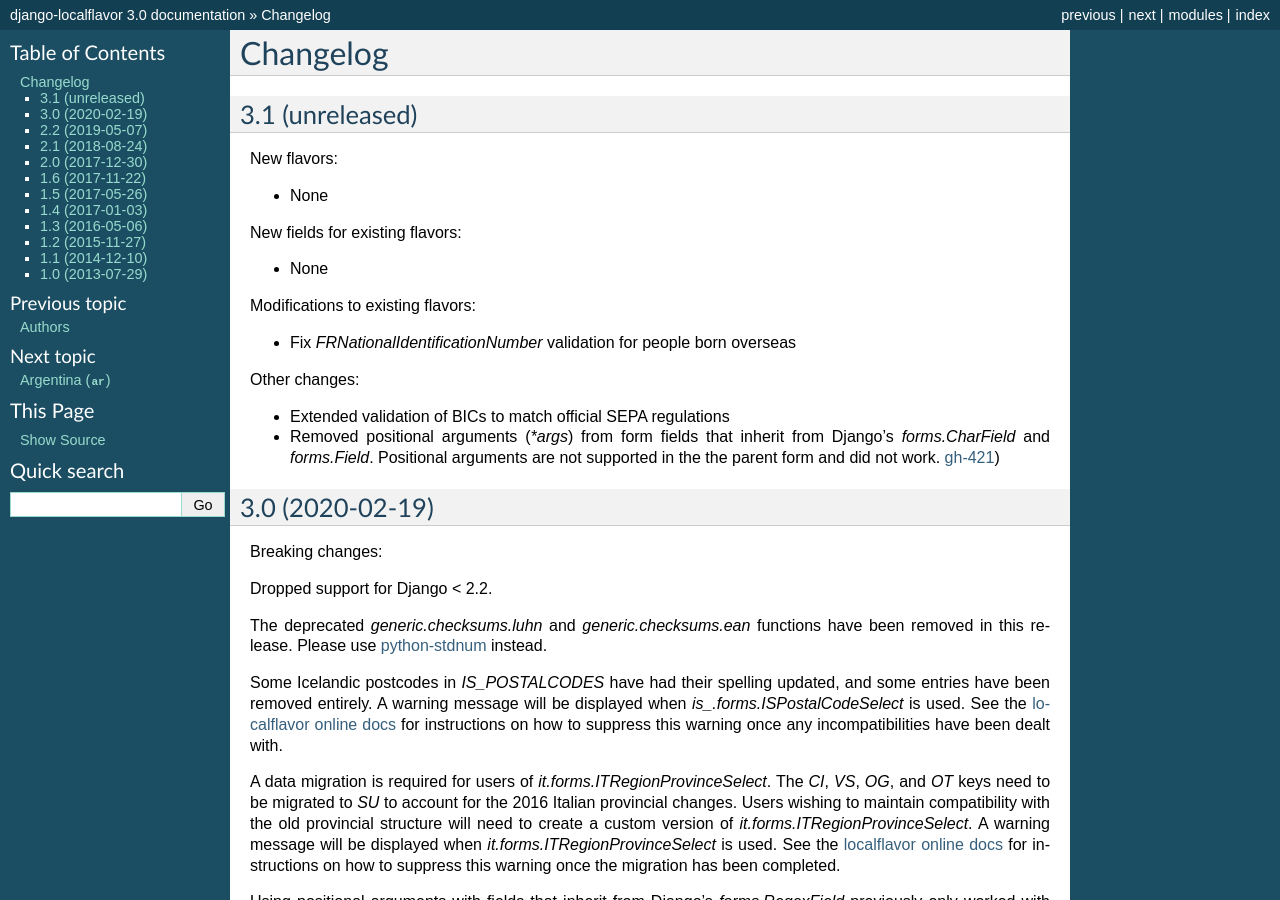
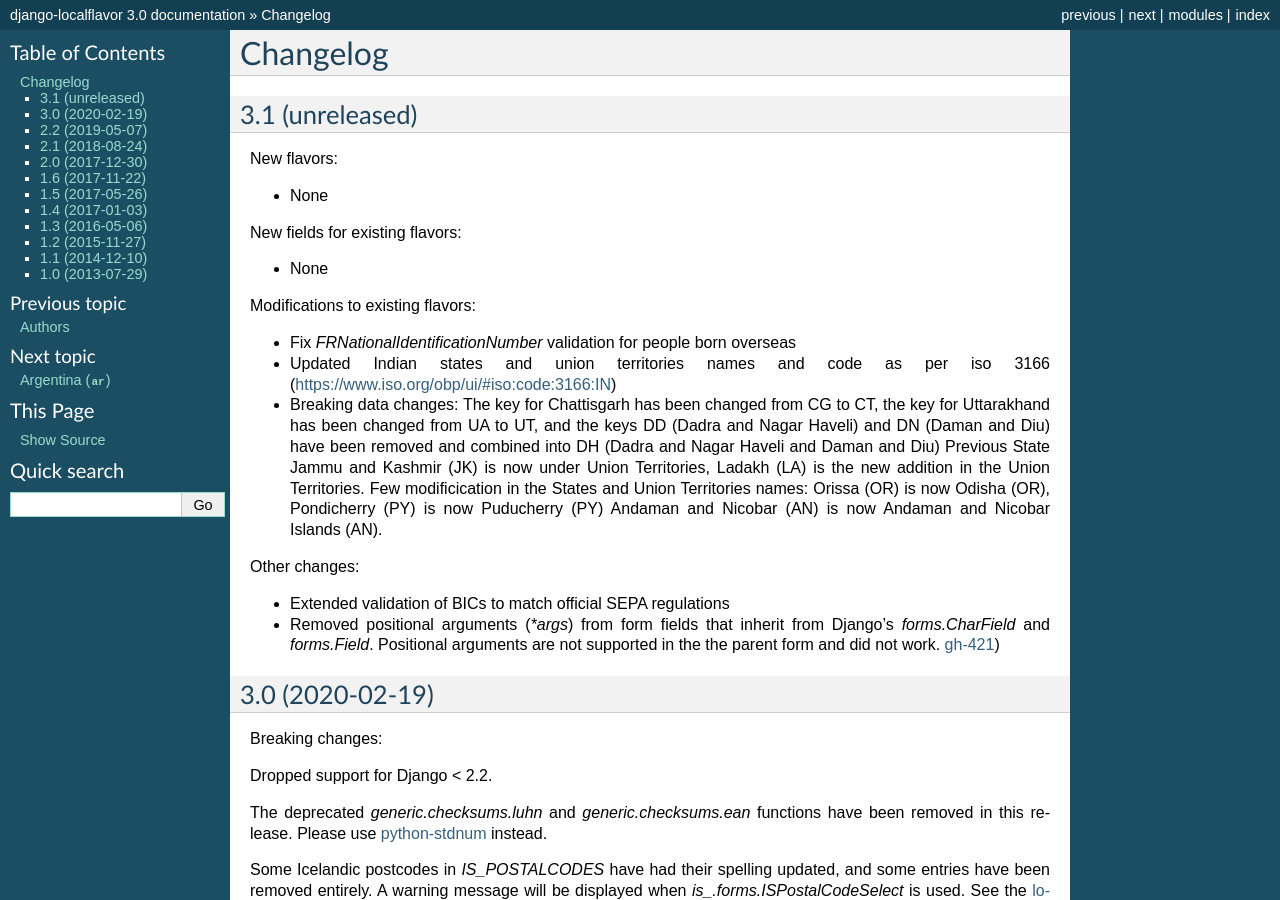
Before and after one commit to django/django-localflavor, a Sphinx documentation site: the page built from docs/changelog.rst, in a window 1280 px wide and 900 px high. Built offline with Sphinx 7.4.7, drawn with Linux system fonts in a browser that asks for light colours.

Commit message:
Updated Indian states and union territories names and code (#427)

```diff
--- a/docs/authors.rst
+++ b/docs/authors.rst
@@ -114,3 +114,4 @@
 * Venelin Stoykov
 * Vladimir Nani
 * Ahmed Shahwan
+* Nishit Shah
--- a/docs/changelog.rst
+++ b/docs/changelog.rst
@@ -15,6 +15,12 @@
 Modifications to existing flavors:
 
 - Fix `FRNationalIdentificationNumber` validation for people born overseas
+- Updated Indian states and union territories names and code as per iso 3166 (https://www.iso.org/obp/ui/#iso:code:3166:IN)
+- Breaking data changes: The key for Chattisgarh has been changed from CG to CT, the key for Uttarakhand has been changed from UA to UT,
+  and the keys DD (Dadra and Nagar Haveli) and DN (Daman and Diu) have been removed and combined into DH (Dadra and Nagar Haveli and Daman and Diu)
+  Previous State Jammu and Kashmir (JK) is now under Union Territories, Ladakh (LA) is the new addition in the Union Territories.
+  Few modificication in the States and Union Territories names: Orissa (OR) is now Odisha (OR), Pondicherry (PY) is now Puducherry (PY)
+  Andaman and Nicobar (AN) is now Andaman and Nicobar Islands (AN).
 
 Other changes:
 
```
Also changed, not shown: 2 other files.
